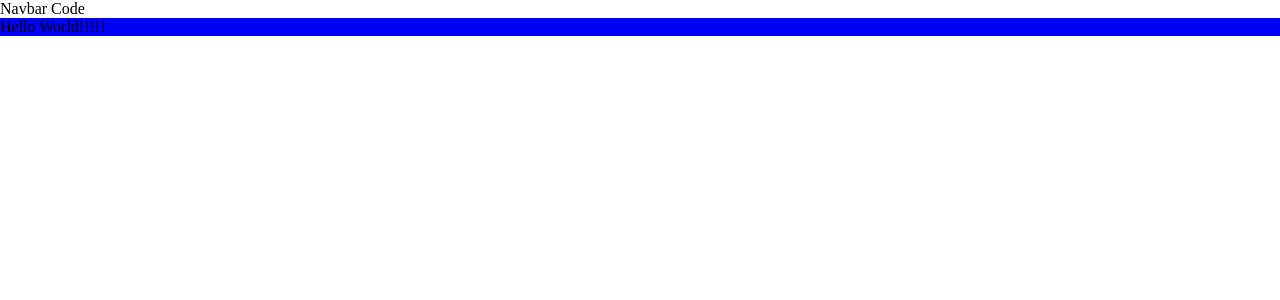
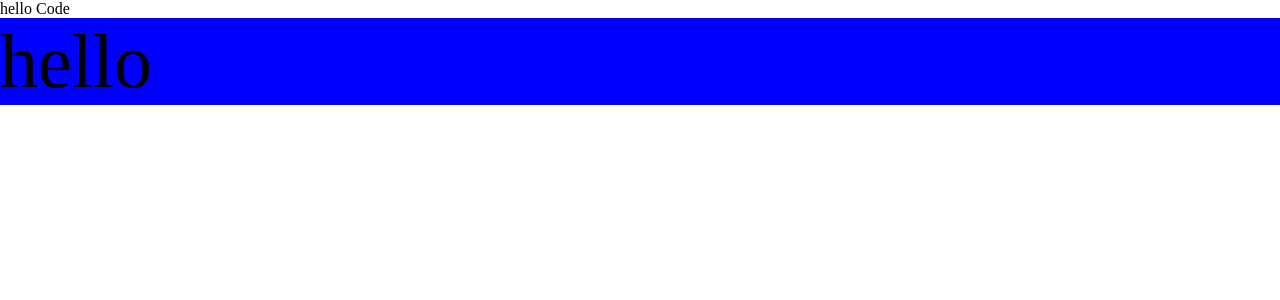
Before and after one commit to Tom-Ainsworth/Geeky-Girl, a React (Vite) app: page / in a window 1280 px wide. Shown: the top 300 px of the page. Built offline with nearby package versions, Linux system fonts and the light colour scheme.

Commit message:
Add interviewPrep component

```diff
--- a/index.html
+++ b/index.html
@@ -4,7 +4,7 @@
 		<meta charset="UTF-8" />
 		<link rel="icon" type="image/svg+xml" href="/vite.svg" />
 		<meta name="viewport" content="width=device-width, initial-scale=1.0" />
-		<title>Vite + React</title>
+		<title>Hackathon</title>
 	</head>
 	<body>
 		<div id="root"></div>
--- a/src/routes/home/Home.jsx
+++ b/src/routes/home/Home.jsx
@@ -1,5 +1,5 @@
-import styles from "./Home.module.css";
+import tom from "./Home.module.css";
 
-const Home = () => <div className={styles.Home}>Hello World!!!!!</div>;
+const Home = () => <div className={tom.Home}>hello</div>;
 
 export default Home;
--- a/src/routes/home/Home.module.css
+++ b/src/routes/home/Home.module.css
@@ -3,4 +3,5 @@
 
 .Home {
 	background-color: blue;
+	font-size: 76px;
 }
--- a/src/routes/navigation/Navigation.jsx
+++ b/src/routes/navigation/Navigation.jsx
@@ -4,7 +4,7 @@ import { Outlet, Link } from "react-router-dom";
 const Navigation = () => {
 	return (
 		<>
-			<div className={styles.Navbar}>Navbar Code</div>
+			<div className={styles.Navbar}>hello Code</div>
 			<Outlet />
 		</>
 	);
```
Also changed, not shown: src/routes/interview-prep/InterviewPrep.jsx (added, +7 -0 lines), src/routes/interview-prep/InterviewPrep.module.css (added).
